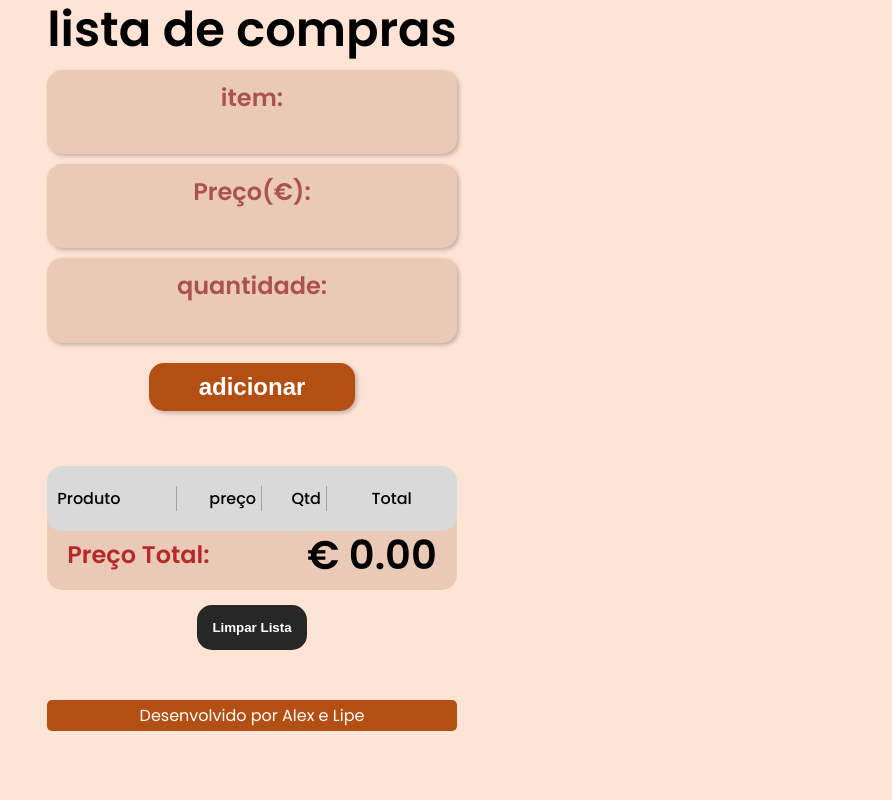
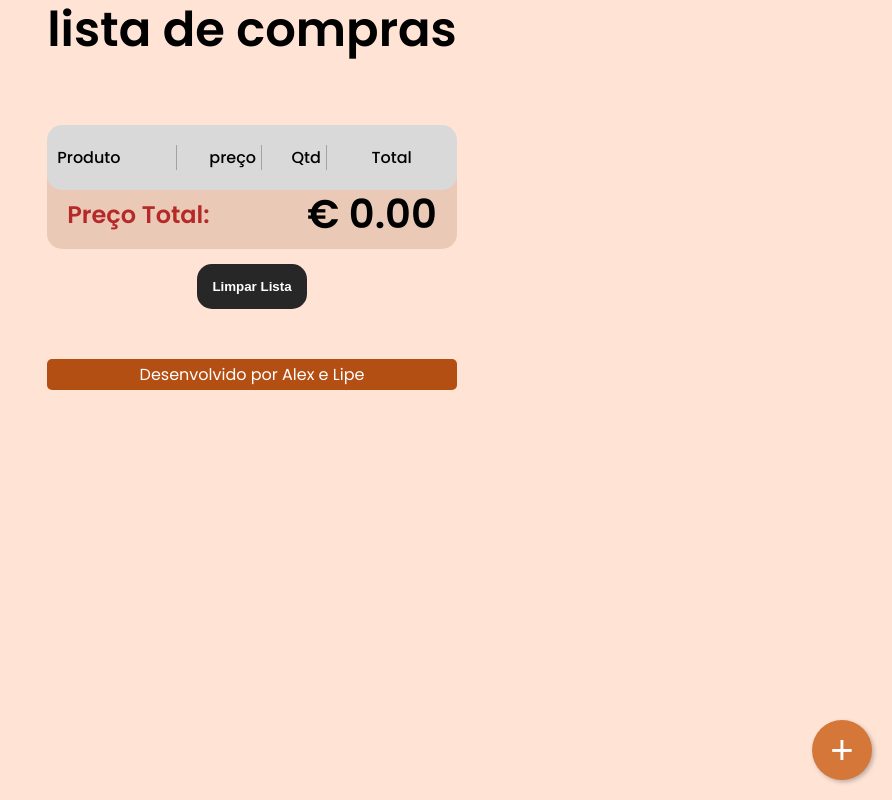
Before and after one commit to PhillipeMartinsRamos/Lista-de-Compras, a React (Vite) app in the folder listadecompras/: page / in a window 1280 px wide. Shown: the whole page, without its empty margins (388-1280 px from the left). Built offline with nearby package versions, Linux system fonts and the light colour scheme.

Commit message:
added Edit option

```diff
--- a/listadecompras/src/App.jsx
+++ b/listadecompras/src/App.jsx
@@ -12,6 +12,9 @@ function App() {
     storedList ? storedList : []
   );
 
+  // hook that render or not the form
+  const [isOpened, setIsOpened] = useState(false);
+
   // verifying changes at the list and sending to localstorage
   useEffect(() => {
     localStorage.setItem("list", JSON.stringify(shoppingList));
@@ -20,28 +23,36 @@ function App() {
   const [item, setItem] = useState("");
   const [price, setPrice] = useState("");
   const [qty, setQty] = useState("");
+  const [tipo, setTipo] = useState("add");
+
+  const [editId, setEditId] = useState("");
 
   // function to store the value inside shoppingList
   const handleSubmit = (e) => {
     e.preventDefault();
 
-    let convertedPrice = price[0] === "," || price[0] === "." ? 0 + price.replace(",", ".") : price.replace(",", ".")
-    if(convertedPrice[convertedPrice.length - 1] === "."){
-      convertedPrice = `${convertedPrice}00`
+    let convertedPrice =
+      price[0] === "," || price[0] === "."
+        ? 0 + price.replace(",", ".")
+        : price.replace(",", ".");
+    if (convertedPrice[convertedPrice.length - 1] === ".") {
+      convertedPrice = `${convertedPrice}00`;
     }
-    if(!convertedPrice.includes(".")){
-      convertedPrice = `${convertedPrice}.00`
-
+    if (!convertedPrice.includes(".")) {
+      convertedPrice = `${convertedPrice}.00`;
     }
-    if(convertedPrice[convertedPrice.length - 2] === "."){
-      convertedPrice = `${convertedPrice}0`
+    if (convertedPrice[convertedPrice.length - 2] === ".") {
+      convertedPrice = `${convertedPrice}0`;
     }
 
     const addedItems = {
       id: uniqid(),
       item: item,
       price: convertedPrice,
-      qty: qty[0] === "," || qty[0] === "." ? 0 + qty.replace(",", ".") : qty.replace(",", ".")
+      qty:
+        qty[0] === "," || qty[0] === "."
+          ? 0 + qty.replace(",", ".")
+          : qty.replace(",", "."),
     };
 
     setShoppingList([...shoppingList, addedItems]);
@@ -50,6 +61,8 @@ function App() {
     setPrice("");
     setQty("");
 
+    setIsOpened(false);
+
     console.log(addedItems);
   };
 
@@ -57,25 +70,74 @@ function App() {
     setShoppingList(shoppingList.filter((item) => item.id !== id));
   };
 
+  const handleEdit = (id) => {
+    const index = shoppingList.findIndex((produto) => produto.id === id);
+    let newList = [...shoppingList];
+
+    let convertedPrice =
+      price[0] === "," || price[0] === "."
+        ? 0 + price.replace(",", ".")
+        : price.replace(",", ".");
+
+    if (convertedPrice[convertedPrice.length - 1] === ".") {
+      convertedPrice = `${convertedPrice}00`;
+    }
+    if (!convertedPrice.includes(".")) {
+      convertedPrice = `${convertedPrice}.00`;
+    }
+    if (convertedPrice[convertedPrice.length - 2] === ".") {
+      convertedPrice = `${convertedPrice}0`;
+    }
+
+    newList[index].item = item;
+    newList[index].price = convertedPrice;
+    (newList[index].qty =
+      qty[0] === "," || qty[0] === "."
+        ? 0 + qty.replace(",", ".")
+        : qty.replace(",", ".")),
+      setShoppingList(newList);
+
+    setEditId("");
+    setItem("");
+    setPrice("");
+    setQty("");
+    setIsOpened(false);
+  };
+
   return (
     <div className="App">
       <h1 className="title">Lista de Compras</h1>
-      <div className="form-container">
+
       {/* aqui ficam os inputs */}
       <Input
         handleSubmit={handleSubmit}
+        handleEdit={handleEdit}
         setItem={setItem}
         setPrice={setPrice}
         setQty={setQty}
         item={item}
         price={price}
         qty={qty}
+        tipo={tipo}
+        setTipo={setTipo}
+        isOpened={isOpened}
+        setIsOpened={setIsOpened}
+        editId={editId}
       />
-      </div>
       <div className="list-container">
         {/* aqui fica a lista */}
         {shoppingList && (
-          <ProductList productList={shoppingList} handleDelete={handleDelete} />
+          <ProductList
+            productList={shoppingList}
+            handleDelete={handleDelete}
+            handleEdit={handleEdit}
+            setIsOpened={setIsOpened}
+            setItem={setItem}
+            setPrice={setPrice}
+            setQty={setQty}
+            setTipo={setTipo}
+            setEditId={setEditId}
+          />
         )}
       </div>
       <button className="clearList" onClick={() => setShoppingList([])}>
--- a/listadecompras/src/components/Input.css
+++ b/listadecompras/src/components/Input.css
@@ -1,21 +1,48 @@
-@keyframes form {
+@keyframes anim_start-form {
   0%{
     opacity: 0%;
-
-  }
-
-  50%{
-    opacity: 0%;
-    transform: rotate3d(0, 1, 0, 90deg);
+    transform: translateY(100px) scaleY(50%);
   }
 
 }
+
+
+@keyframes anim_start-input{
+  0%{
+    opacity: 0;
+    transform: scale(50%)
+  }
+}
+
+@keyframes anim_start-button{
+  0%{
+    opacity: 0%;
+    transform: scale(130%) translateY(-100px);
+  }
+}
+
+.titulo-form{
+  padding: 10px;
+  font-size: 20px;
+  font-weight: 700;
+}
+
 .form {
+  background-color: rgba(0, 0, 0, 0.25);
+  width: 90vw;
+  left: 5vw;
+  padding: 20px;
+  border-radius: 15px;
+  z-index: 3;
+  position: fixed;
   display: flex;
   flex-direction: column;
   align-items: center;
   justify-content: center;
-  /* animation: form 0.5s ease; */
+  animation: anim_start-form 0.5s ease;
+  backdrop-filter: blur(10px);
+  -webkit-backdrop-filter: blur(10px);
+  box-shadow: 2px 2px 4px rgba(0, 0, 0, 0.25);
 }
 
 .form label {
@@ -43,12 +70,7 @@ input[type="number"] {
   font-size: 24px !important;
 }
 
-@keyframes button{
-  0%{
-    opacity: 0%;
-    transform: scale(130%) translateY(-100px);
-  }
-}
+
 
 .button {
   margin-top: 10px;
@@ -60,27 +82,22 @@ input[type="number"] {
   font-weight: 600;
   border: none;
   box-shadow: 2px 2px 4px rgba(0, 0, 0, 0.25);
-  animation: button 1s ease;
+  animation: anim_start-button 0.5s ease;
 }
 
 .button:active{
   transform: scale(95%);
 }
 
-@keyframes inputs{
-  0%{
-    opacity: 0;
-    transform: scale(50%)
-  }
-}
+
 
 .label-item{
-  animation: inputs 0.33s ease;
+  animation: anim_start-input 0.33s ease;
 
 }
 
 .label-quantity{
-  animation: inputs 0.66s ease;
+  animation: anim_start-input 0.44s ease;
 }
 
 .label-item,
@@ -107,7 +124,7 @@ input[type="number"] {
     border-radius: 15px;
     color: #ac5151;
     box-shadow: 2px 2px 4px rgba(0, 0, 0, 0.25);
-    animation: inputs 1s ease;
+    animation: anim_start-input 0.55s ease;
   }
 
   /* .label-value::before {
@@ -125,3 +142,30 @@ input[type="number"]::-webkit-outer-spin-button {
   -webkit-appearance: none;
   margin: 0;
 }
+
+.btn-add-item{
+  position: fixed;
+  right: 20px;
+  bottom: 20px;
+  z-index: 3;
+  width: 60px;
+  height: 60px;
+  border-radius: 50%;
+  background-color: #d47739;
+  color: white;
+  border: none;
+  font-size: 40px;
+  line-height: 40px;
+  box-shadow: 2px 2px 4px rgba(0, 0, 0, 0.25);
+}
+
+.btn-close-form{
+  width: 35px;
+  height: 35px;
+  background-color: chocolate;
+  border-radius: 50%;
+  border: none;
+  position: absolute;
+  top: -10px;
+  z-index: 3;
+}
--- a/listadecompras/src/components/Input.jsx
+++ b/listadecompras/src/components/Input.jsx
@@ -2,16 +2,43 @@ import "./Input.css";
 
 const Input = ({
   handleSubmit,
+  handleEdit,
   setItem,
   setPrice,
   setQty,
   item,
   price,
   qty,
+  tipo,
+  setTipo,
+  isOpened,
+  setIsOpened,
+  editId
 }) => {
   return (
-    <div>
-      <form className="form" onSubmit={handleSubmit}>
+    <div className="form-container">
+      <button
+        className="btn-add-item"
+        onClick={() => {
+          setIsOpened(true);
+          setItem("");
+          setPrice("");
+          setQty("")
+          setTipo("add")
+        }}
+      >
+        +
+      </button>
+      {isOpened && (
+        <form className="form" onSubmit={tipo === "add" ? handleSubmit : (e) => {
+          e.preventDefault()
+          handleEdit(editId)
+        }}>
+          <button className="btn-close-form" onClick={() => setIsOpened(false)}>
+            x
+          </button>
+          {tipo === "add" && <h2 className="titulo-form">Adicionar produto</h2>}
+          {tipo === "edit" && <h2 className="titulo-form">Editar produto</h2>}
           <label className="label-item">
             item:
             <input
@@ -56,8 +83,9 @@ const Input = ({
               required
             />
           </label>
-        <input className="button" type="submit" value="adicionar" />
+          <input className="button" type="submit" value={tipo === "add" ? "adicionar" : "Salvar edição"} />
         </form>
+      )}
     </div>
   );
 };
--- a/listadecompras/src/components/ProductList.jsx
+++ b/listadecompras/src/components/ProductList.jsx
@@ -1,7 +1,7 @@
 import { useState } from "react";
 import "./ProductList.css";
 
-const ProductList = ({ productList, handleDelete }) => {
+const ProductList = ({ productList, handleDelete, handleEdit, setIsOpened, setItem, setPrice, setQty, setTipo, setEditId }) => {
   let total = 0;
 
   return (
@@ -39,7 +39,19 @@ const ProductList = ({ productList, handleDelete }) => {
         {productList.map((item) => {
           total += item.qty * item.price;
           return (
-            <ul key={item.id} className="list-row">
+            <ul
+              key={item.id}
+              className="list-row"
+
+              onDoubleClick={() => {
+                setIsOpened(true);
+                setTipo("edit");
+                setItem(item.item);
+                setPrice(item.price);
+                setQty(item.qty);
+                setEditId(item.id)
+              }}
+            >
               <li
                 className="
             name"
@@ -67,8 +79,9 @@ const ProductList = ({ productList, handleDelete }) => {
               <li className="delete">
                 <button
                   onClick={(e) => {
-                    e.target.parentNode.parentNode.className = "list-row-deleted"
-                    setTimeout(() => handleDelete(item.id), 400)
+                    e.target.parentNode.parentNode.className =
+                      "list-row-deleted";
+                    setTimeout(() => handleDelete(item.id), 400);
                   }}
                 >
                   x
```
Lines whose indentation alone changed are shown as unchanged.
